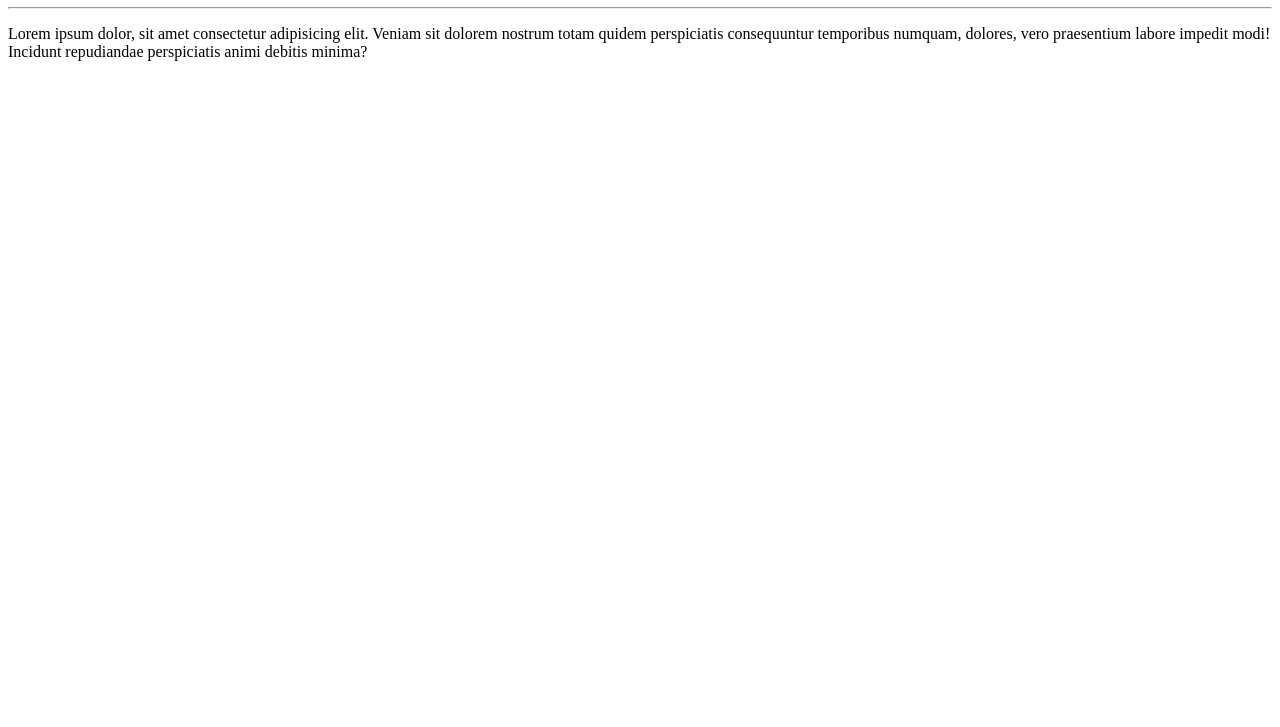
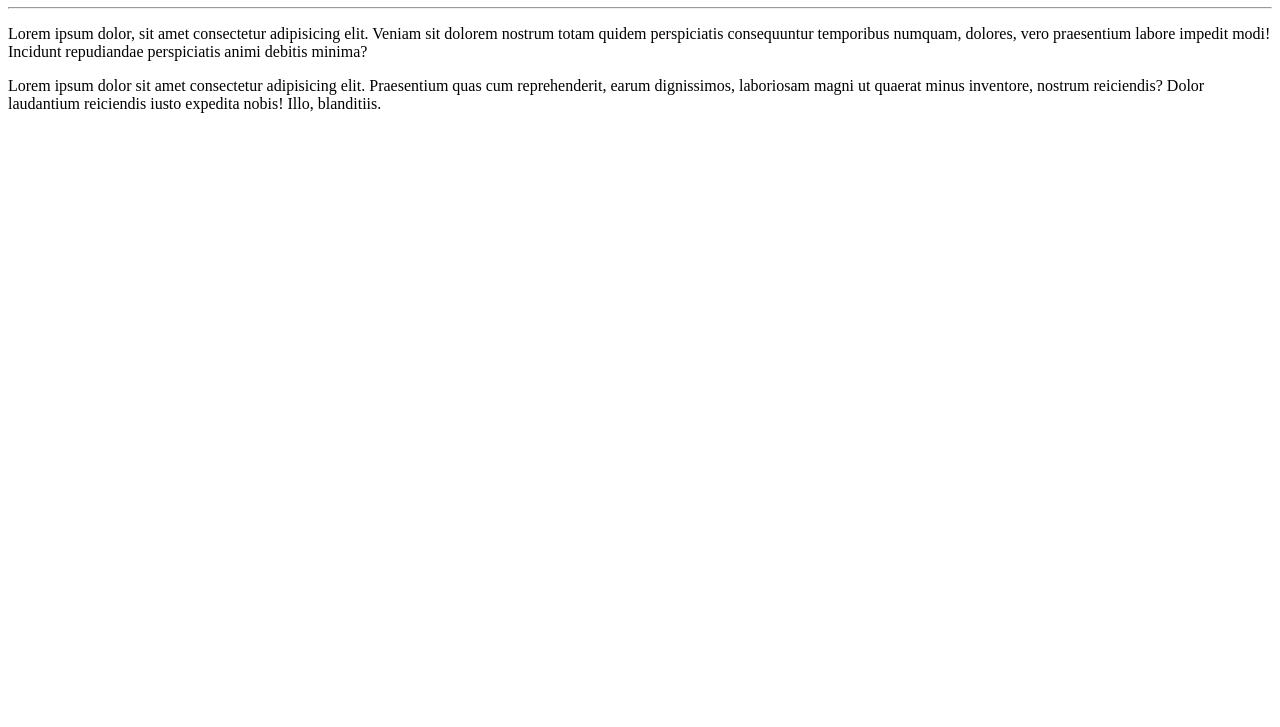
Before and after one commit to jessicacunha-dev/Ola-Mundo, a plain HTML site: page site-exemplo/index.html in a window 1280 px wide. Shown: the part 73-800 px from the top of the page. Drawn offline with Linux system fonts and the light colour scheme.

Commit message:
adicionei um parágrafo

```diff
--- a/site-exemplo/index.html
+++ b/site-exemplo/index.html
@@ -9,5 +9,6 @@
     <h1>Olá, Mundo!</h1>
     <hr>
     <p>Lorem ipsum dolor, sit amet consectetur adipisicing elit. Veniam sit dolorem nostrum totam quidem perspiciatis consequuntur temporibus numquam, dolores, vero praesentium labore impedit modi! Incidunt repudiandae perspiciatis animi debitis minima?</p>
+    <p>Lorem ipsum dolor sit amet consectetur adipisicing elit. Praesentium quas cum reprehenderit, earum dignissimos, laboriosam magni ut quaerat minus inventore, nostrum reiciendis? Dolor laudantium reiciendis iusto expedita nobis! Illo, blanditiis.</p>
 </body>
 </html>
```
